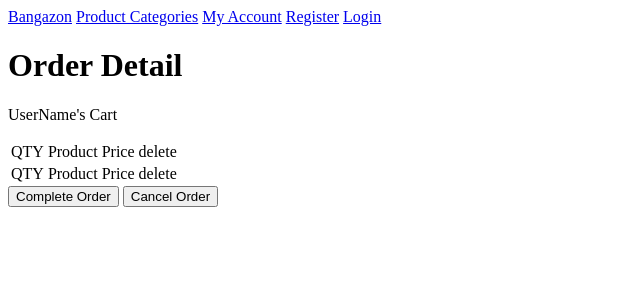
After one commit to talkative-tangs/Bangazon-LLC-2, a Django app: page /order_detail in a window 1280 px wide. The commit adds this page. Shown: the top 300 px of the page, without its empty margins (0-640 px from the left). Run offline with Django 3.2, Linux system fonts and the light colour scheme; parts of the project's set-up code (start-up, migrations or seed data) failed here and were passed over.

Commit message:
created preliminary path, view, and template for adding product to order

```diff
--- /dev/null
+++ b/website/templates/order/order_detail.html
@@ -0,0 +1,33 @@
+{% extends 'base.html' %}
+
+{% block content %}
+
+<h1>Order Detail</h1>
+<p>UserName's Cart</p>
+<table>
+  <tr>
+    <td>QTY</td>
+    <td>Product</td>
+    <td>Price</td>
+    <td>delete</td>
+  </tr>
+  <!-- logic will go here to repeat table rows per product ordered -->
+  <tr>
+    <td>QTY</td>
+    <td>Product</td>
+    <td>Price</td>
+    <td>delete</td>
+  </tr>
+
+</table>
+<form>
+  <button>
+    Complete Order
+  </button>
+
+  <button>
+    Cancel Order
+  </button>
+</form>
+
+{% endblock content %}
--- a/website/urls.py
+++ b/website/urls.py
@@ -11,6 +11,7 @@ urlpatterns = [
     path('product_sell/', views.product_sell, name='product_sell'),
     path('product_cat/', views.product_cat, name='product_cat'),
     path('product_detail/<int:product_id>/', views.product_detail, name='product_detail'),
+    path('order_detail', views.order_detail, name='order_detail'),
     path('my_account/<int:user_id>/', views.my_account, name='my_account'),
     path('my_account/payment/<int:user_id>/', views.my_account_payment, name='my_account_payment')
 
--- a/website/views.py
+++ b/website/views.py
@@ -252,3 +252,11 @@ def my_account_payment(request, user_id):
 # ===================================================
 # My Account End
 # ===================================================
+
+
+
+def order_detail(request):
+    '''order acts like a shopping cart for the user'''
+    template_name = 'order/order_detail.html'
+    context = {}
+    return render(request, template_name, context)
```
Also changed, not shown: website/templates/product/product_detail.html (+5 -3 lines).
